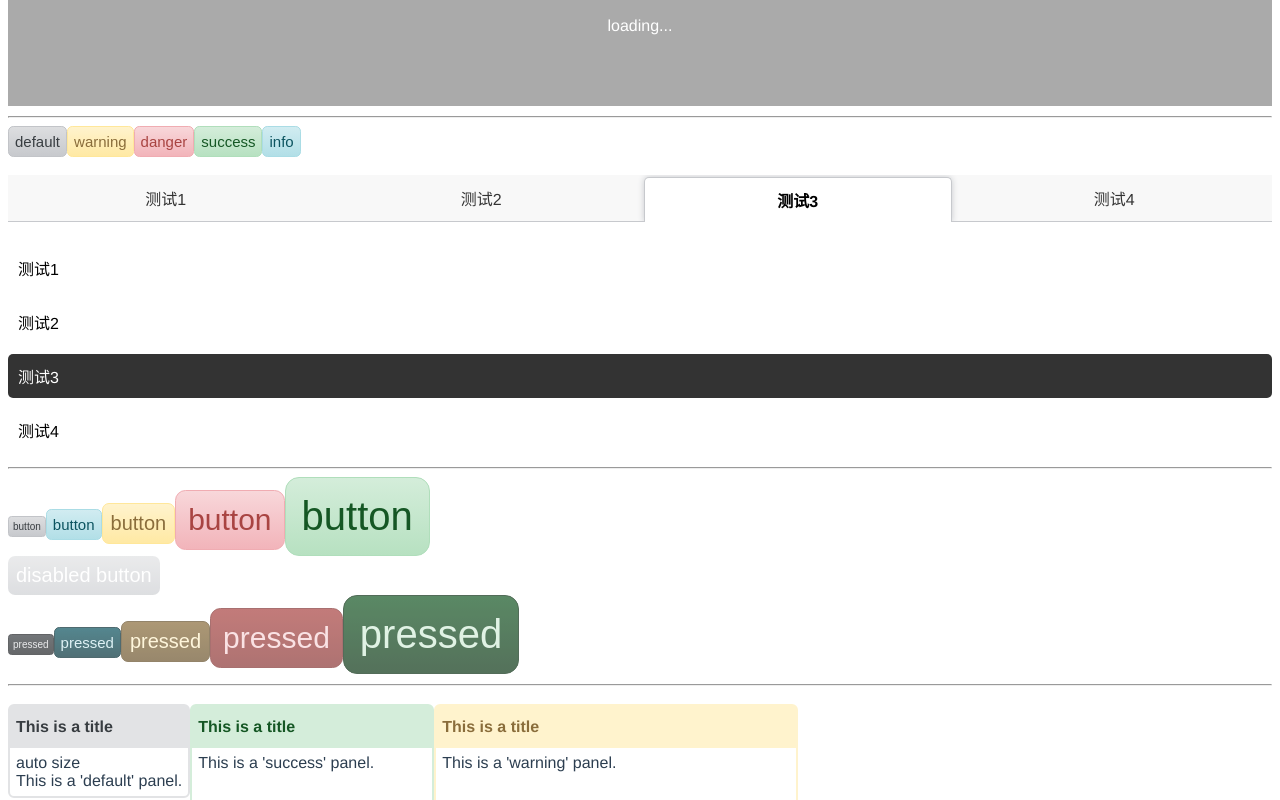
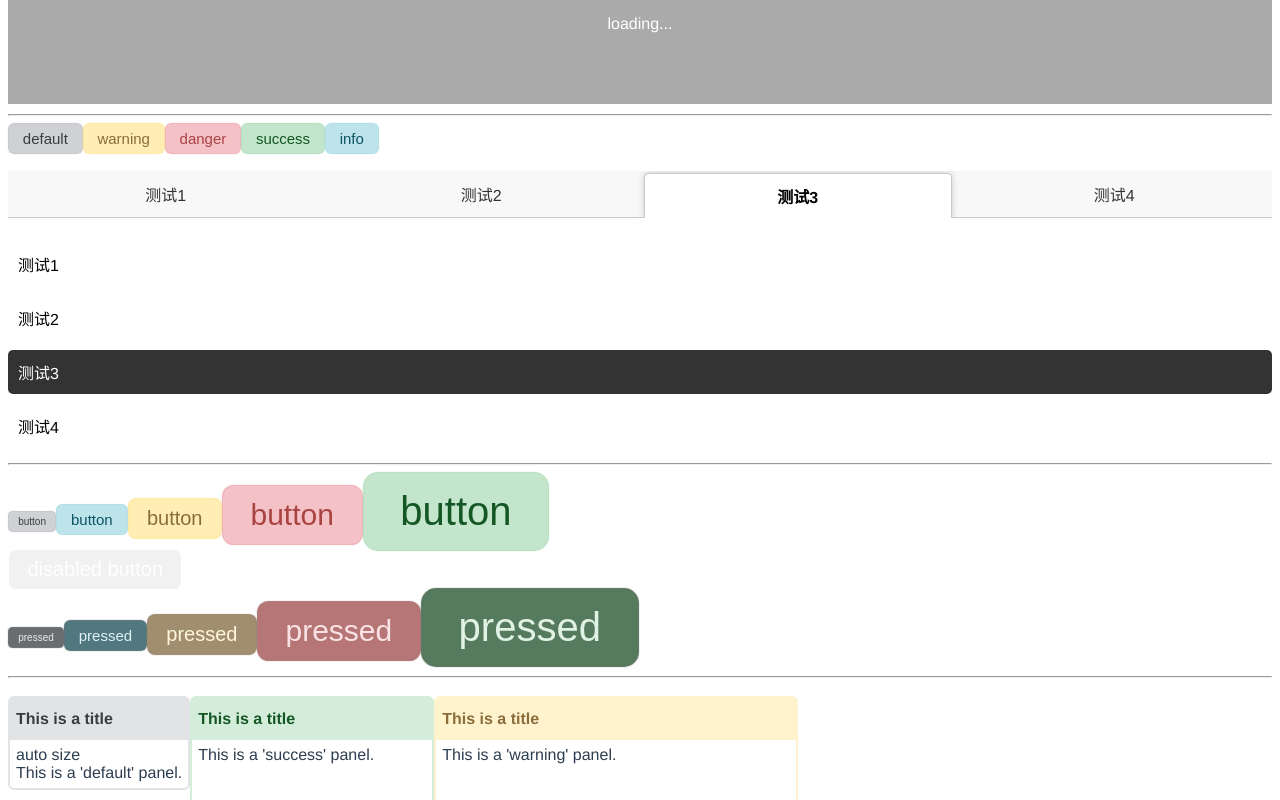
Before and after one commit to jtiiii/vue-component, a Vue app: page / in a window 1280 px wide. Shown: the part 660-1460 px from the top of the page. Built offline with nearby package versions, Linux system fonts and the light colour scheme; a small style sheet from the web is missing; a web font is replaced by a local one.

Commit message:
调整按钮样式 版本号 + 1

```diff
--- a/package.json
+++ b/package.json
@@ -1,6 +1,6 @@
 {
   "name": "f-vue-components",
-  "version": "0.1.6",
+  "version": "0.1.7",
   "description": "参考了bootstrap样式而自己开发的vue组件",
   "main": "src/vue-components.js",
   "directories": {
--- a/src/assets/styles/themes/bootstrap/button.less
+++ b/src/assets/styles/themes/bootstrap/button.less
@@ -4,18 +4,23 @@
 @emotion: default;
 
 .button-emotion(@background-color; @color;){
-  background-color: @background-color;
-  border: 1px solid darken(@background-color, 10%);
-  background-image: linear-gradient(to bottom, @background-color 0%, darken(@background-color, 8%));
+  background-color: darken(@background-color, 5%);
+  //border: 2px solid darken(@background-color, 10%);
+  border: none;
+  box-shadow: 0 0 1px 1px darken(@background-color, 10%);
+  //background-image: linear-gradient(to bottom, @background-color 0%, darken(@background-color, 5%));
+  //background-image: darken(@background-color, 50%);\
   color: @color;
+  //color: #fff;
 }
 .button-size(@font-size; @min-height; @padding){
   font-size: @font-size;
   min-height: @min-height;
-  padding: @padding;
+  padding: @padding 2.3 * @padding;
 }
 
 .button {
+  margin: 0 1px;
   &.emotion {
     &-default {
       .button-emotion(darken(@default-light, 2%); @default);
--- a/src/vue-components.css
+++ b/src/vue-components.css
@@ -1,101 +1,102 @@
 @import "assets/styles/themes/bootstrap/loading-mask.css";
 .button {
+  margin: 0 1px;
   outline: none;
   cursor: pointer;
 }
 .button.emotion-default {
-  background-color: #dddee0;
-  border: 1px solid #c2c4c8;
-  background-image: linear-gradient(to bottom, #dddee0 0%, #c7c9cd);
+  background-color: #cfd1d4;
+  border: none;
+  box-shadow: 0 0 1px 1px #c2c4c8;
   color: #383d41;
 }
 .button.emotion-default:active,
 .button.emotion-default.pressed {
-  background-color: #383d41;
-  border: 1px solid #202326;
-  background-image: linear-gradient(to bottom, #383d41 0%, #25282b);
+  background-color: #2c3033;
+  border: none;
+  box-shadow: 0 0 1px 1px #202326;
   color: #e2e3e5;
 }
 .button.emotion-info {
-  background-color: #d1ecf1;
-  border: 1px solid #aadce5;
-  background-image: linear-gradient(to bottom, #d1ecf1 0%, #b2dfe7);
+  background-color: #bde4eb;
+  border: none;
+  box-shadow: 0 0 1px 1px #aadce5;
   color: #0c5460;
 }
 .button.emotion-info:active,
 .button.emotion-info.pressed {
-  background-color: #0c5460;
-  border: 1px solid #062c33;
-  background-image: linear-gradient(to bottom, #0c5460 0%, #07343c);
+  background-color: #094049;
+  border: none;
+  box-shadow: 0 0 1px 1px #062c33;
   color: #d1ecf1;
 }
 .button.emotion-success {
-  background-color: #d4edda;
-  border: 1px solid #b0debb;
-  background-image: linear-gradient(to bottom, #d4edda 0%, #b7e1c1);
+  background-color: #c2e5cb;
+  border: none;
+  box-shadow: 0 0 1px 1px #b0debb;
   color: #155724;
 }
 .button.emotion-success:active,
 .button.emotion-success.pressed {
-  background-color: #155724;
-  border: 1px solid #0b2e13;
-  background-image: linear-gradient(to bottom, #155724 0%, #0d3616);
+  background-color: #10421b;
+  border: none;
+  box-shadow: 0 0 1px 1px #0b2e13;
   color: #d4edda;
 }
 .button.emotion-warning {
-  background-color: #fff3cd;
-  border: 1px solid #ffe79a;
-  background-image: linear-gradient(to bottom, #fff3cd 0%, #ffe9a4);
+  background-color: #ffedb3;
+  border: none;
+  box-shadow: 0 0 1px 1px #ffe79a;
   color: #8a6d3b;
 }
 .button.emotion-warning:active,
 .button.emotion-warning.pressed {
-  background-color: #8a6d3b;
-  border: 1px solid #66512c;
-  background-image: linear-gradient(to bottom, #8a6d3b 0%, #6d562f);
+  background-color: #785f33;
+  border: none;
+  box-shadow: 0 0 1px 1px #66512c;
   color: #fff3cd;
 }
 .button.emotion-danger {
-  background-color: #f8d7da;
-  border: 1px solid #f0acb2;
-  background-image: linear-gradient(to bottom, #f8d7da 0%, #f2b4ba);
+  background-color: #f4c1c6;
+  border: none;
+  box-shadow: 0 0 1px 1px #f0acb2;
   color: #a94442;
 }
 .button.emotion-danger:active,
 .button.emotion-danger.pressed {
-  background-color: #a94442;
-  border: 1px solid #843534;
-  background-image: linear-gradient(to bottom, #a94442 0%, #8c3837);
+  background-color: #973d3b;
+  border: none;
+  box-shadow: 0 0 1px 1px #843534;
   color: #f8d7da;
 }
 .button.size-smaller {
   font-size: 0.625rem;
   min-height: 1.125rem;
-  padding: 0.25rem;
+  padding: 0.25rem 0.575rem;
   border-radius: 0.21875rem;
 }
 .button.size-small {
   font-size: 0.9375rem;
   min-height: 1.6875rem;
-  padding: 0.375rem;
+  padding: 0.375rem 0.8625rem;
   border-radius: 0.328125rem;
 }
 .button.size-medium {
   font-size: 1.25rem;
   min-height: 2.25rem;
-  padding: 0.5rem;
+  padding: 0.5rem 1.15rem;
   border-radius: 0.4375rem;
 }
 .button.size-large {
   font-size: 1.875rem;
   min-height: 3.375rem;
-  padding: 0.75rem;
+  padding: 0.75rem 1.725rem;
   border-radius: 0.65625rem;
 }
 .button.size-larger {
   font-size: 2.5rem;
   min-height: 4.5rem;
-  padding: 1rem;
+  padding: 1rem 2.3rem;
   border-radius: 0.875rem;
 }
 .button:disabled {
```
